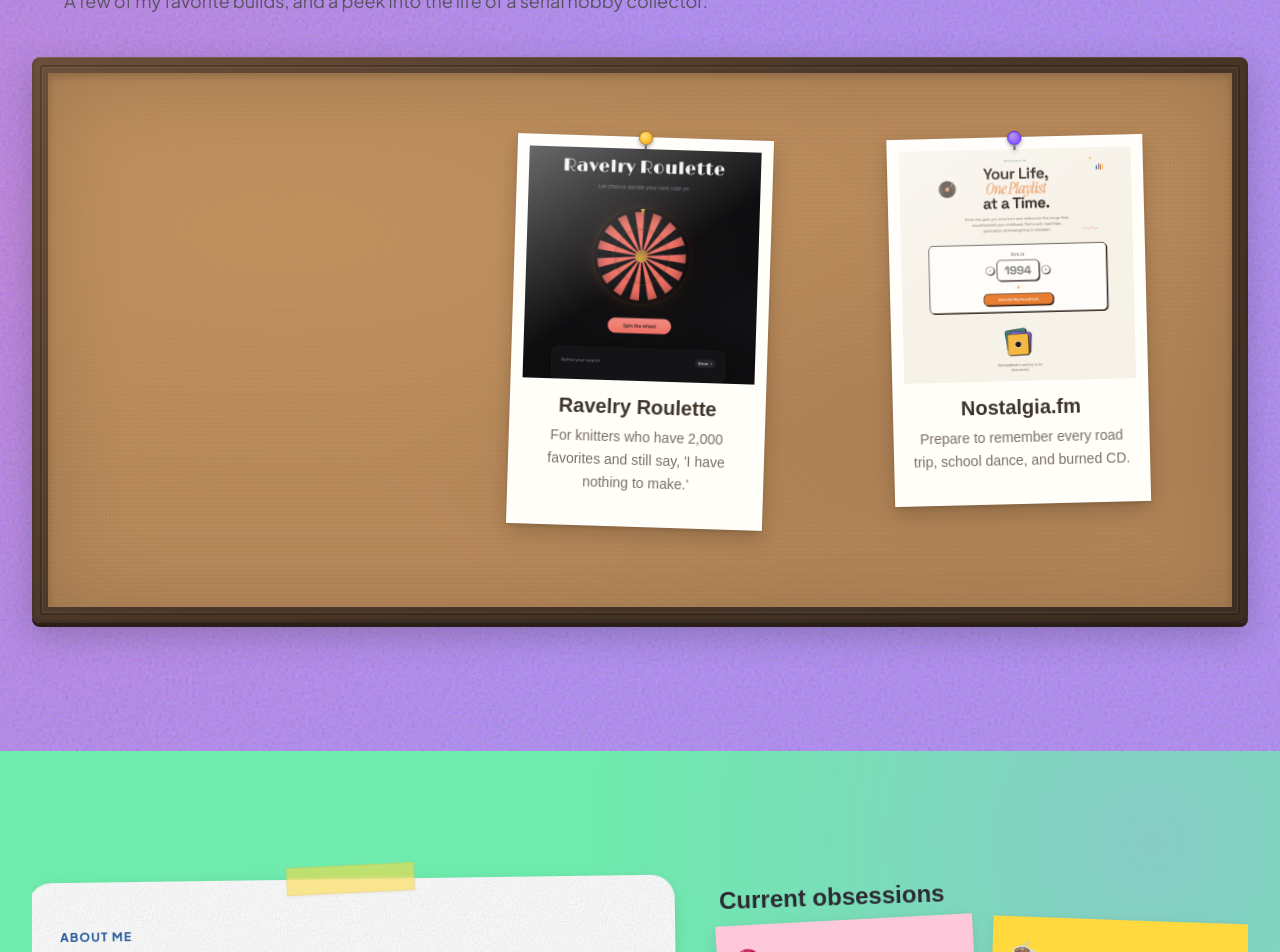
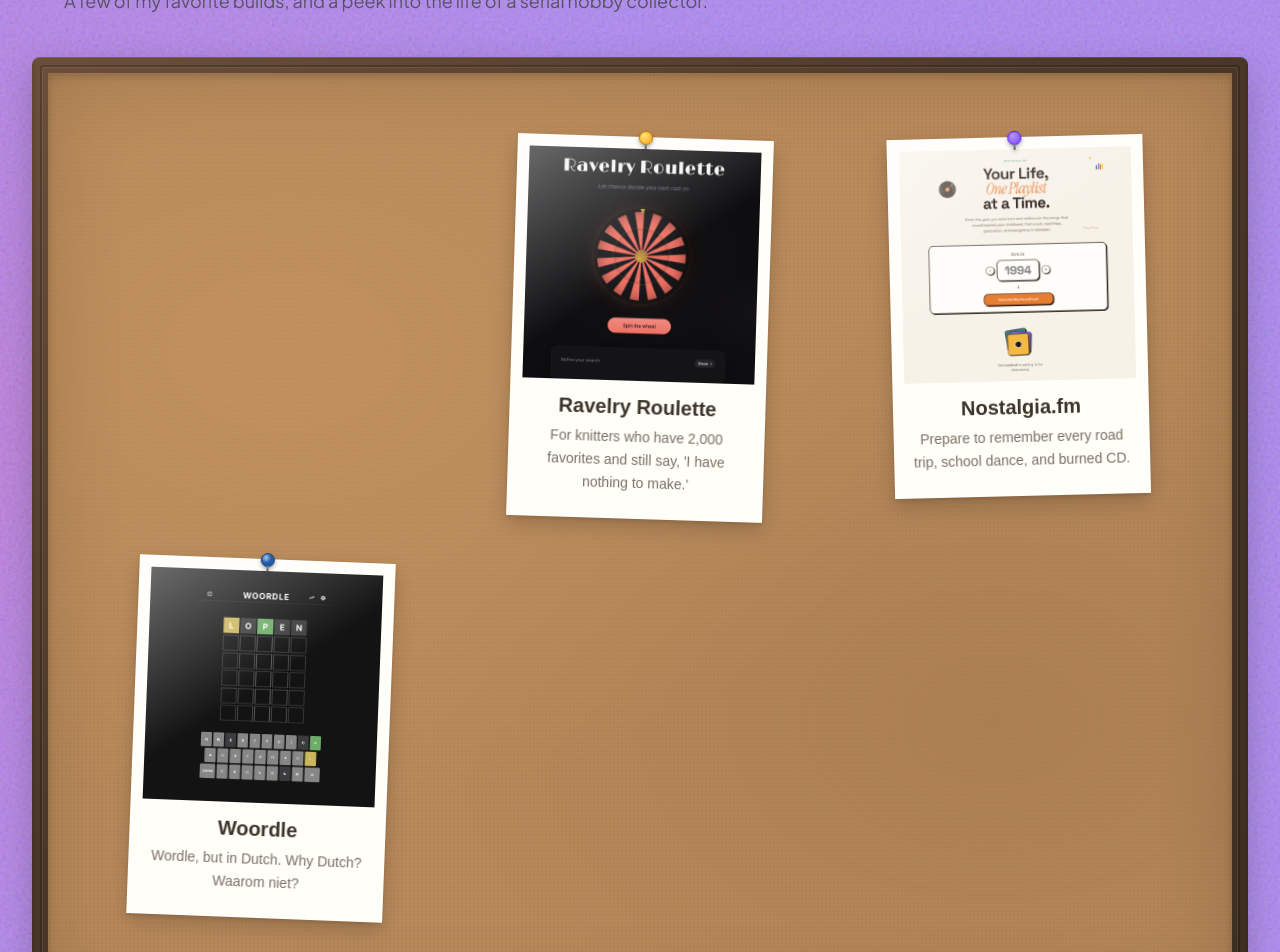
Before and after one commit to michelle-dunson/dev-portfolio, a Next.js app: page / in a window 1280 px wide. Shown: the part 1060-2012 px from the top of the page. Built offline with nearby package versions, Linux system fonts and the light colour scheme; a web font is replaced by a local one.

Commit message:
Add Woordle to projects

```diff
--- a/components/projects/ProjectCard.module.scss
+++ b/components/projects/ProjectCard.module.scss
@@ -37,7 +37,7 @@
 .card {
     position: relative;
     display: block;
-    padding: $space-3 $space-3 $space-8;
+    padding: $space-3 $space-3 $space-6;
     background: $polaroid-paper;
     box-shadow:
         0 2px 4px rgba(0, 0, 0, 0.12),
@@ -123,6 +123,17 @@
     border-color: color.adjust(#7c4dff, $lightness: -10%);
 }
 
+.wrapper:nth-child(4n) .pinHead {
+    background: radial-gradient(
+        circle at 35% 30%,
+        #a9c7ef 0%,
+        #205dac 45%,
+        #1e56a0 100%
+    );
+    border-color: color.adjust(#1e56a0, $lightness: -10%);
+
+}
+
 .photo {
     position: relative;
     aspect-ratio: 1 / 1;
--- a/content/projects.ts
+++ b/content/projects.ts
@@ -30,4 +30,13 @@
         tags: ["React", "Spotify API", "Next.js", "Typescript", "Data Visualization"],
         accentColor: "#e53170",
     },
+    {
+        id: "woordle",
+        title: "Woordle",
+        tagline: "Wordle, but in Dutch. Why Dutch? Waarom niet?",
+        url: "https://woordle-game.vercel.app/",
+        thumbnail: "/images/projects/woordle.png",
+        tags: ["React", "Typescript", "Next.js", "Game Logic", "CSS Animations"],
+        accentColor: "#1e56a0",
+    },
 ];
--- a/lib/constants.ts
+++ b/lib/constants.ts
@@ -172,7 +172,7 @@
 ];
 
 export const PROJECTS_SECTION_COPY = {
-  label: "Weekend builds",
+  label: "Weekend projects",
   title: "Pinned to the board",
   subtitle:
     "A few of my favorite builds, and a peek into the life of a serial hobby collector.",
```
Also changed, not shown: public/images/projects/woordle.png (added).
